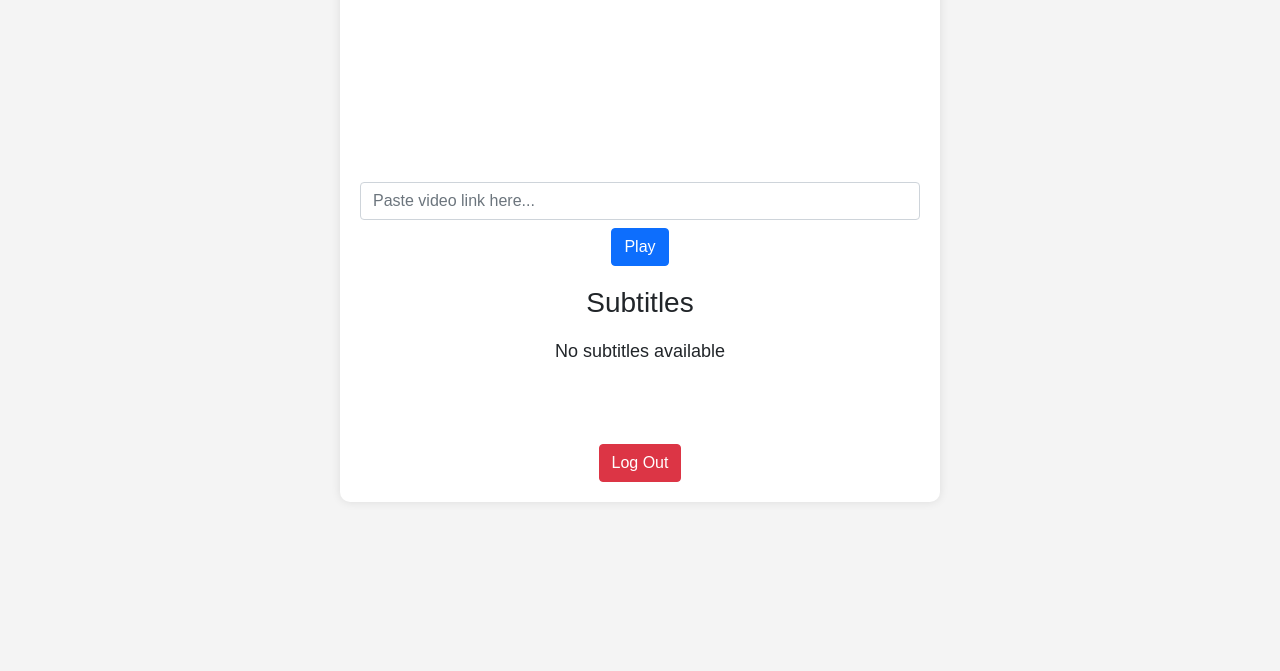
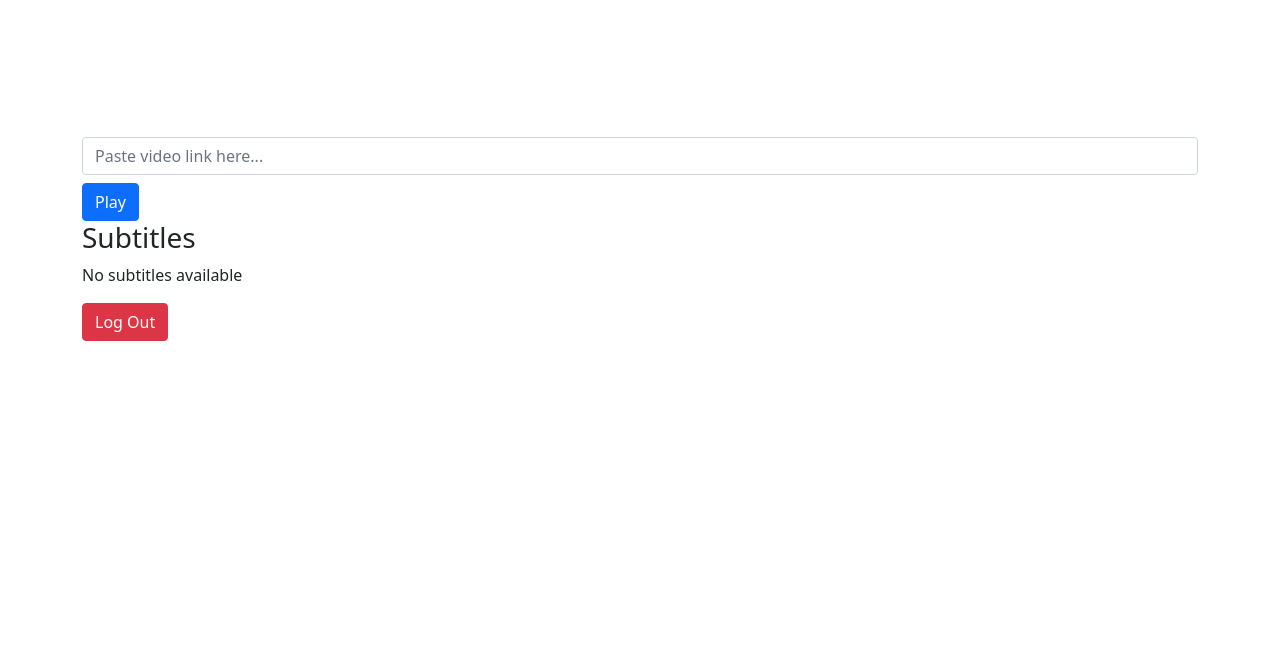
Before and after one commit to RubayetFahim/phase1, a plain HTML site: page video_player.html in a window 1280 px wide. Shown: the part 129-800 px from the top of the page. Drawn offline with nearby package versions, Linux system fonts and the light colour scheme.

Commit message:
Update styles.css

```diff
--- a/styles.css
+++ b/styles.css
@@ -1,43 +1,10 @@
-body {
-    font-family: Arial, sans-serif;
-    background-color: #f4f4f4;
-    margin: 0;
-    padding: 20px;
-    text-align: center;
-}
-
-.container {
-    max-width: 600px;
-    margin: auto;
-    background: white;
-    padding: 20px;
-    border-radius: 10px;
-    box-shadow: 0px 0px 10px rgba(0, 0, 0, 0.1);
-}
-
-.video-section, .subtitle-section {
-    margin-top: 20px;
-}
-
-.subtitle-display {
-    height: 100px;
-    background: white;
-    padding: 10px;
-    border-radius: 5px;
-    font-size: 18px;
-    text-align: center;
-    overflow: hidden;
-}
-
-.g-signin2 {
-    margin: 20px auto;
-}
-
 .data {
     display: none;
 }
 
-.rounded-circle {
-    display: block;
-    margin: auto;
+.g-signin2 {
+    position: absolute;
+    top: 50%;
+    left: 50%;
+    transform: translate(-50%, -50%);
 }
```
